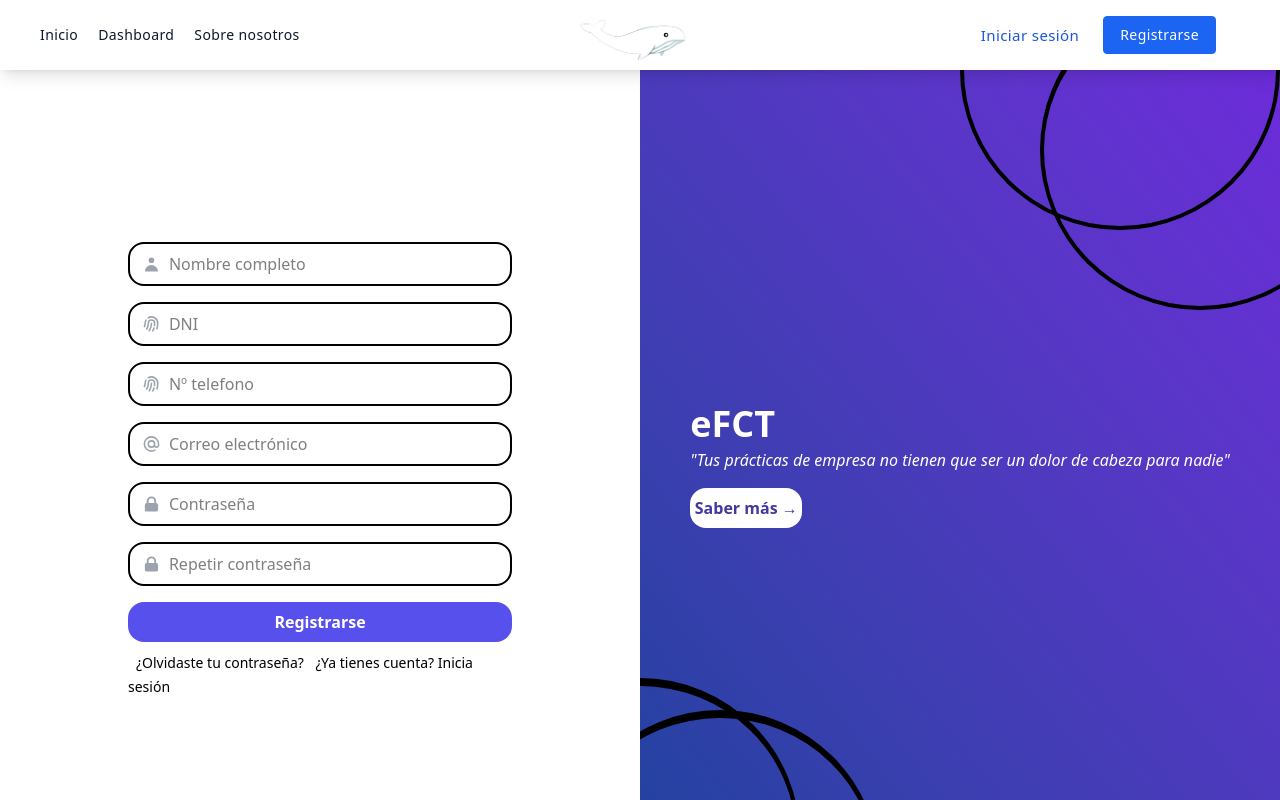
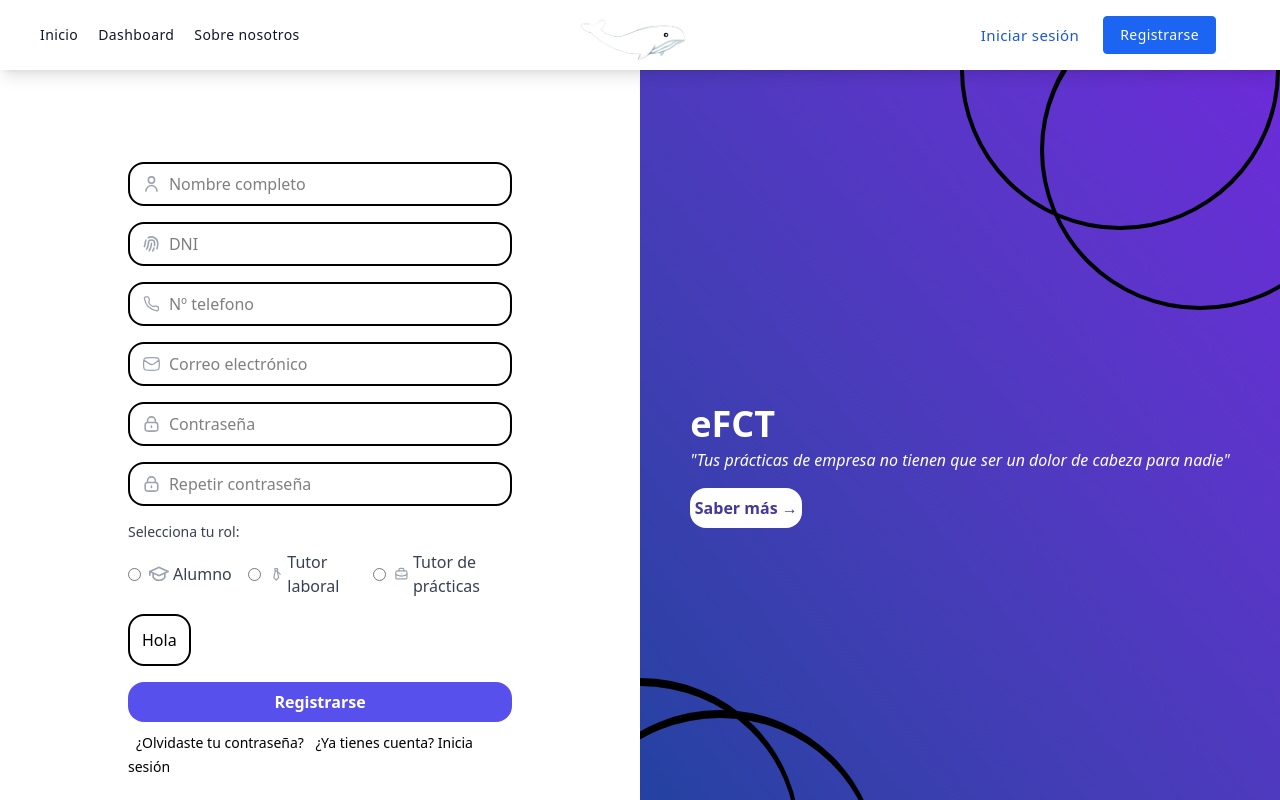
Before and after one commit to paurosmoleon/TFG, a React (Vite) app in the folder front/: page /sign-up in a window 1280 px wide. Shown: the top 800 px of the page. Built offline with nearby package versions, Linux system fonts and the light colour scheme.

Commit message:
some svg changes

```diff
--- a/front/src/assets/icons/AlumnSVG.tsx
+++ b/front/src/assets/icons/AlumnSVG.tsx
@@ -18,7 +18,7 @@ const AlumnSVG = (props: SVGProps<SVGSVGElement>) => (
         fill-rule="evenodd"
         clip-rule="evenodd"
         d="M3.41661 5.99993L12 9.9015L20.5834 5.99993L12 2.09839L3.41661 5.99993zM0 5.99993C0 5.63356 0.195399 5.2672 0.586197 5.08956L11.1724 0.27766C11.6982 0.03863 12.3018 0.03863 12.8276 0.27766L23.4138 5.08956C24.1954 5.44483 24.1954 6.555 23.4138 6.9103L20 8.462V12.724C20 13.0995 19.8943 13.4675 19.6949 13.7858C18.1427 16.2633 15.5333 17.4999 12 17.4999C8.46671 17.4999 5.85733 16.2633 4.30518 13.7859C4.10583 13.4677 4.00009 13.0998 4 12.7241V8.462L2 7.5529V10.4999C2 11.0522 1.55228 11.4999 1 11.4999C0.447715 11.4999 0 11.0522 0 10.4999V5.99993zM18 9.3711L12.8276 11.7222C12.3018 11.9612 11.6982 11.9612 11.1724 11.7222L6.00001 9.3711L6.00004 12.724C7.15854 14.5732 9.11408 15.4999 12 15.4999C14.886 15.4999 16.8415 14.5732 18 12.724V9.3711z"
-        fill="#758CA3"
+        fill="currentColor"
       ></path>
     </g>
   </svg>
--- /dev/null
+++ b/front/src/assets/icons/DNISVG.tsx
@@ -0,0 +1,21 @@
+import type { SVGProps } from 'react';
+
+const DNISVG = (props: SVGProps<SVGSVGElement>) => (
+  <svg
+    xmlns="http://www.w3.org/2000/svg"
+    className="h-5 w-5 text-gray-400"
+    fill="none"
+    viewBox="0 0 24 24"
+    stroke="currentColor"
+    {...props}
+  >
+    <path
+      strokeLinecap="round"
+      strokeLinejoin="round"
+      strokeWidth="2"
+      d="M12 11c0 3.517-1.009 6.799-2.753 9.571m-3.44-2.04l.054-.09A13.916 13.916 0 008 11a4 4 0 118 0c0 1.017-.07 2.019-.203 3m-2.118 6.844A21.88 21.88 0 0015.171 17m3.839 1.132c.645-2.266.99-4.659.99-7.132A8 8 0 008 4.07M3 15.364c.64-1.319 1-2.8 1-4.364 0-1.457.39-2.823 1.07-4"
+    />
+  </svg>
+);
+
+export default DNISVG;
--- a/front/src/assets/icons/PhoneSVG.tsx
+++ b/front/src/assets/icons/PhoneSVG.tsx
@@ -1,4 +1,5 @@
 import type { SVGProps } from 'react';
+
 const PhoneSVG = (props: SVGProps<SVGSVGElement>) => (
   <svg
     width="30"
@@ -10,11 +11,12 @@ const PhoneSVG = (props: SVGProps<SVGSVGElement>) => (
   >
     <path
       d="M22.3092 18.3098C22.0157 18.198 21.8689 18.1421 21.7145 18.1287C21.56 18.1154 21.4058 18.1453 21.0975 18.205L17.8126 18.8416C17.4392 18.9139 17.2525 18.9501 17.0616 18.9206C16.8707 18.891 16.7141 18.8058 16.4008 18.6353C13.8644 17.2551 12.1853 15.6617 11.1192 13.3695C10.9964 13.1055 10.935 12.9735 10.9133 12.8017C10.8917 12.6298 10.9218 12.4684 10.982 12.1456L11.6196 8.72559C11.6759 8.42342 11.7041 8.27233 11.6908 8.12115C11.6775 7.96998 11.6234 7.82612 11.5153 7.5384L10.6314 5.18758C10.37 4.49217 10.2392 4.14447 9.95437 3.94723C9.6695 3.75 9.29804 3.75 8.5551 3.75H5.85778C4.58478 3.75 3.58264 4.8018 3.77336 6.06012C4.24735 9.20085 5.64674 14.8966 9.73544 18.9853C14.0295 23.2794 20.2151 25.1426 23.6187 25.884C24.9335 26.1696 26.0993 25.1448 26.0993 23.7985V21.2824C26.0993 20.5428 26.0993 20.173 25.9034 19.8888C25.7076 19.6046 25.362 19.4729 24.6708 19.2096L22.3092 18.3098Z"
-    stroke="#4F46E5"
+      stroke="currentColor"
       strokeWidth="2"
       strokeLinecap="round"
       strokeLinejoin="round"
     />
   </svg>
 );
+
 export default PhoneSVG;
--- a/front/src/components/loginComponents/SignUp.tsx
+++ b/front/src/components/loginComponents/SignUp.tsx
@@ -1,5 +1,13 @@
 import { Link } from 'react-router-dom';
 import axios from 'axios';
+import UserSVG from '../../assets/icons/UserSVG';
+import DNISVG from '../../assets/icons/DNISVG';
+import PhoneSVG from '../../assets/icons/PhoneSVG';
+import EmailSVG from '../../assets/icons/EmailSVG';
+import PasswordSVG from '../../assets/icons/PasswordSVG';
+import AlumnSVG from '../../assets/icons/AlumnSVG';
+import ProfesorSVG from '../../assets/icons/ProfesorSVG';
+import TutorSVG from '../../assets/icons/TutorSVG';
 
 const SignUp = () => {
   interface RegisterResponse {
@@ -45,18 +53,7 @@ const SignUp = () => {
         <form className="bg-white w-full max-w-md px-8" onSubmit={handleSubmit}>
           {/* Full Name */}
           <div className="flex items-center border-2 py-2 px-3 rounded-2xl mb-4">
-            <svg
-              xmlns="http://www.w3.org/2000/svg"
-              className="h-5 w-5 text-gray-400"
-              viewBox="0 0 20 20"
-              fill="currentColor"
-            >
-              <path
-                fillRule="evenodd"
-                d="M10 9a3 3 0 100-6 3 3 0 000 6zm-7 9a7 7 0 1114 0H3z"
-                clipRule="evenodd"
-              />
-            </svg>
+            <UserSVG className="h-5 w-5 mx-auto my-auto text-gray-400" />
             <input
               className="pl-2 outline-none border-none w-full"
               type="text"
@@ -67,20 +64,8 @@ const SignUp = () => {
 
           {/* DNI */}
           <div className="flex items-center border-2 py-2 px-3 rounded-2xl mb-4">
-            <svg
-              xmlns="http://www.w3.org/2000/svg"
-              className="h-5 w-5 text-gray-400"
-              fill="none"
-              viewBox="0 0 24 24"
-              stroke="currentColor"
-            >
-              <path
-                strokeLinecap="round"
-                strokeLinejoin="round"
-                strokeWidth="2"
-                d="M12 11c0 3.517-1.009 6.799-2.753 9.571m-3.44-2.04l.054-.09A13.916 13.916 0 008 11a4 4 0 118 0c0 1.017-.07 2.019-.203 3m-2.118 6.844A21.88 21.88 0 0015.171 17m3.839 1.132c.645-2.266.99-4.659.99-7.132A8 8 0 008 4.07M3 15.364c.64-1.319 1-2.8 1-4.364 0-1.457.39-2.823 1.07-4"
-              />
-            </svg>
+            <DNISVG className="h-5 w-5 mx-auto my-auto text-gray-400" />
+
             <input
               className="pl-2 outline-none border-none w-full"
               type="text"
@@ -91,20 +76,8 @@ const SignUp = () => {
 
           {/* Telefono */}
           <div className="flex items-center border-2 py-2 px-3 rounded-2xl mb-4">
-            <svg
-              xmlns="http://www.w3.org/2000/svg"
-              className="h-5 w-5 text-gray-400"
-              fill="none"
-              viewBox="0 0 24 24"
-              stroke="currentColor"
-            >
-              <path
-                strokeLinecap="round"
-                strokeLinejoin="round"
-                strokeWidth="2"
-                d="M12 11c0 3.517-1.009 6.799-2.753 9.571m-3.44-2.04l.054-.09A13.916 13.916 0 008 11a4 4 0 118 0c0 1.017-.07 2.019-.203 3m-2.118 6.844A21.88 21.88 0 0015.171 17m3.839 1.132c.645-2.266.99-4.659.99-7.132A8 8 0 008 4.07M3 15.364c.64-1.319 1-2.8 1-4.364 0-1.457.39-2.823 1.07-4"
-              />
-            </svg>
+            <PhoneSVG className="h-5 w-5 mx-auto my-auto text-gray-400" />
+
             <input
               className="pl-2 outline-none border-none w-full"
               type="text"
@@ -115,20 +88,7 @@ const SignUp = () => {
 
           {/* Email */}
           <div className="flex items-center border-2 py-2 px-3 rounded-2xl mb-4">
-            <svg
-              xmlns="http://www.w3.org/2000/svg"
-              className="h-5 w-5 text-gray-400"
-              fill="none"
-              viewBox="0 0 24 24"
-              stroke="currentColor"
-            >
-              <path
-                strokeLinecap="round"
-                strokeLinejoin="round"
-                strokeWidth="2"
-                d="M16 12a4 4 0 10-8 0 4 4 0 008 0zm0 0v1.5a2.5 2.5 0 005 0V12a9 9 0 10-9 9m4.5-1.206a8.959 8.959 0 01-4.5 1.207"
-              />
-            </svg>
+            <EmailSVG className="h-5 w-5 mx-auto my-auto text-gray-400" />
             <input
               className="pl-2 outline-none border-none w-full"
               type="text"
@@ -139,18 +99,7 @@ const SignUp = () => {
 
           {/* Password */}
           <div className="flex items-center border-2 py-2 px-3 rounded-2xl mb-4">
-            <svg
-              xmlns="http://www.w3.org/2000/svg"
-              className="h-5 w-5 text-gray-400"
-              viewBox="0 0 20 20"
-              fill="currentColor"
-            >
-              <path
-                fillRule="evenodd"
-                d="M5 9V7a5 5 0 0110 0v2a2 2 0 012 2v5a2 2 0 01-2 2H5a2 2 0 01-2-2v-5a2 2 0 012-2zm8-2v2H7V7a3 3 0 016 0z"
-                clipRule="evenodd"
-              />
-            </svg>
+            <PasswordSVG className="h-5 w-5 mx-auto my-auto text-gray-400" />
             <input
               className="pl-2 outline-none border-none w-full"
               type="password"
@@ -161,25 +110,63 @@ const SignUp = () => {
 
           {/*Confirm Password. No validation logic implemented */}
           <div className="flex items-center border-2 py-2 px-3 rounded-2xl">
-            <svg
-              xmlns="http://www.w3.org/2000/svg"
-              className="h-5 w-5 text-gray-400"
-              viewBox="0 0 20 20"
-              fill="currentColor"
-            >
-              <path
-                fillRule="evenodd"
-                d="M5 9V7a5 5 0 0110 0v2a2 2 0 012 2v5a2 2 0 01-2 2H5a2 2 0 01-2-2v-5a2 2 0 012-2zm8-2v2H7V7a3 3 0 016 0z"
-                clipRule="evenodd"
-              />
-            </svg>
+            <PasswordSVG className="h-5 w-5 mx-auto my-auto text-gray-400" />
+
             <input
               className="pl-2 outline-none border-none w-full"
               type="password"
               placeholder="Repetir contraseña"
             />
           </div>
+          <div className="my-4">
+            <label className="block text-sm font-medium text-gray-700 mb-2">
+              Selecciona tu rol:
+            </label>
+            <div className="flex gap-4">
+              <label className="inline-flex items-center gap-2 cursor-pointer">
+                <input
+                  type="radio"
+                  name="role"
+                  value="alumno"
+                  className="form-radio text-indigo-600"
+                />
+                <span className="flex items-center gap-1 text-gray-700">
+                  <AlumnSVG className="h-5 w-5 text-gray-400" />
+                  Alumno
+                </span>
+              </label>
 
+              <label className="inline-flex items-center gap-2 cursor-pointer">
+                <input
+                  type="radio"
+                  name="role"
+                  value="tutor_laboral"
+                  className="form-radio text-indigo-600"
+                />
+                <span className="flex items-center gap-1 text-gray-700">
+                  <TutorSVG className="h-5 w-5 text-gray-400" />
+                  Tutor laboral
+                </span>
+              </label>
+
+              <label className="inline-flex items-center gap-2 cursor-pointer">
+                <input
+                  type="radio"
+                  name="role"
+                  value="tutor_practicas"
+                  className="form-radio text-indigo-600"
+                />
+                <span className="flex items-center gap-1 text-gray-700">
+                  <ProfesorSVG className="h-5 w-5 text-gray-400" />
+                  Tutor de prácticas
+                </span>
+              </label>
+            </div>
+          </div>
+          <button className="cursor-pointer border-2 p-3 rounded-2xl hover:border-indigo-600 hover:text-indigo transition duration-200">
+            Hola
+          </button>
+          {/* Botón de registro */}
           <button
             type="submit"
             className="block w-full bg-indigo-600 mt-4 py-2 rounded-2xl text-white font-semibold mb-2 cursor-pointer hover:bg-indigo-700 transition duration-200"
```
Lines whose indentation alone changed are shown as unchanged.
